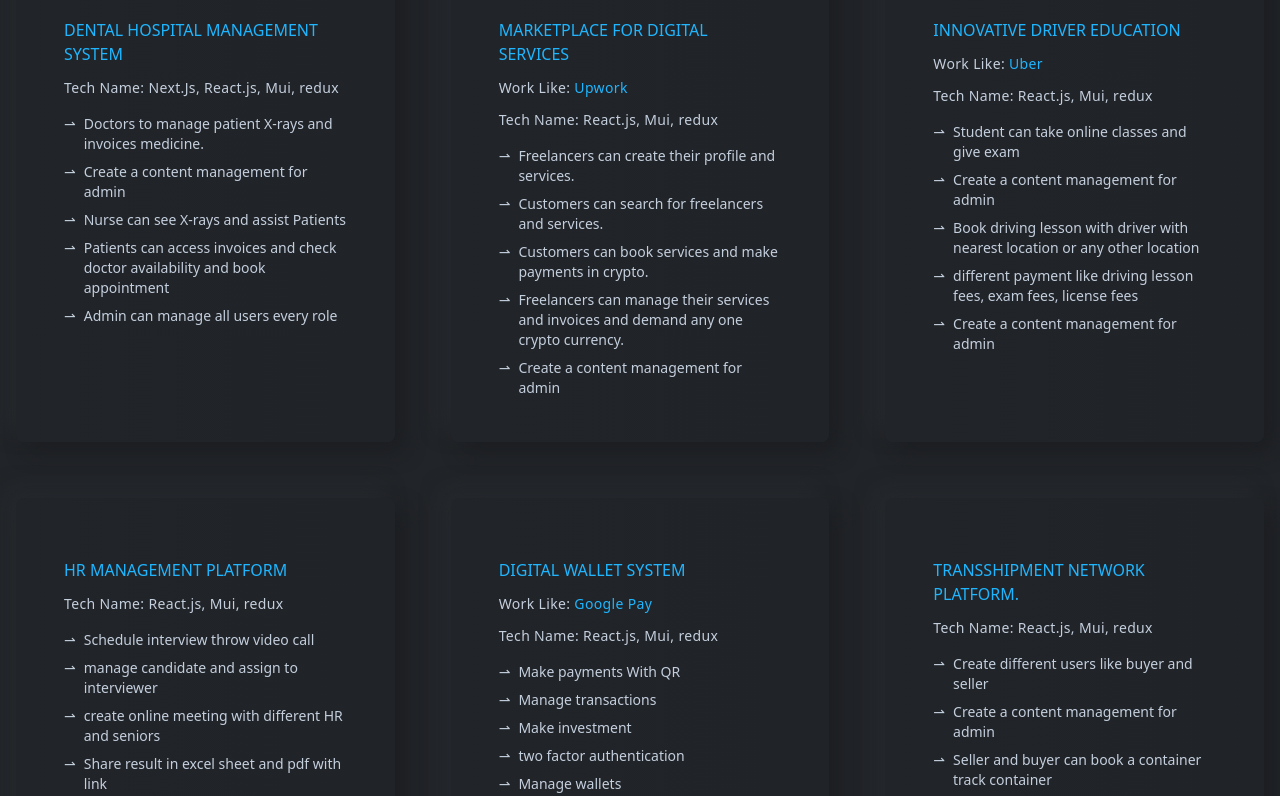
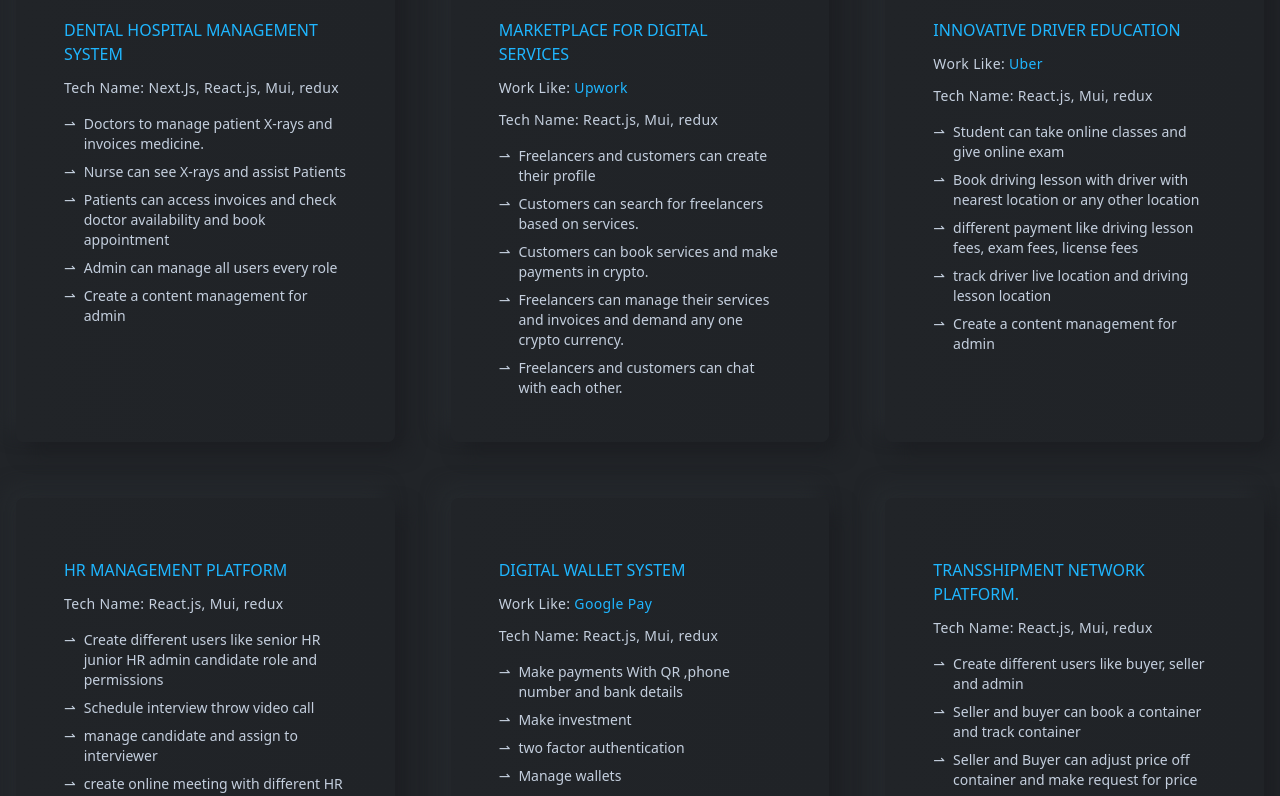
Before and after one commit to Nirajmakwana/portfolio, a React (Create React App) app: page / in a window 1280 px wide. Shown: the part 3480-4276 px from the top of the page. Built offline with nearby package versions, Linux system fonts and the light colour scheme.

Commit message:
data change

```diff
--- a/src/data/data.js
+++ b/src/data/data.js
@@ -77,7 +77,6 @@ export const ProjectsData = [
     TechName: ["Next.Js", "React.js", "Mui"],
     des: [
       "Create a content management for admin",
-      "Providing quality spiritual direction.",
       "Managing donations.",
       "Organizing events and sending emails to participants.",
     ],
@@ -87,10 +86,10 @@ export const ProjectsData = [
     TechName: ["Next.Js", "React.js", "Mui", "redux"],
     des: [
       "Doctors to manage patient X-rays and invoices medicine.",
-      "Create a content management for admin",
       "Nurse can see X-rays and assist Patients",
       "Patients can access invoices and check doctor availability and book appointment",
       "Admin can manage all users every role",
+      "Create a content management for admin",
     ],
   },
   {
@@ -99,11 +98,11 @@ export const ProjectsData = [
     worklike: "Upwork",
     WorklikeLink: "https://www.upwork.com/",
     des: [
-      "Freelancers can create their profile and services.",
-      "Customers can search for freelancers and services.",
+      "Freelancers and customers can create their profile",
+      "Customers can search for freelancers based on services.",
       "Customers can book services and make payments in crypto.",
       "Freelancers can manage their services and invoices and demand any one crypto currency.",
-      "Create a content management for admin",
+      "Freelancers and customers can chat with each other.",
     ],
   },
   {
@@ -112,10 +111,10 @@ export const ProjectsData = [
     worklike: "Uber",
     WorklikeLink: "https://www.uber.com/",
     des: [
-      "Student can take online classes and give exam",
-      "Create a content management for admin",
+      "Student can take online classes and give online exam",
       "Book driving lesson with driver with nearest location or any other location",
       "different payment like driving lesson fees, exam fees, license fees",
+      "track driver live location and driving lesson location",
       "Create a content management for admin"
     ],
   },
@@ -123,14 +122,14 @@ export const ProjectsData = [
     name: "HR Management Platform",
     TechName: ["React.js", "Mui", "redux"],
     des: [
+      "Create different users like senior HR junior HR admin candidate role and permissions",
       "Schedule interview throw video call",
       "manage candidate and assign to interviewer",
       "create online meeting with different HR and seniors",
-      "Share result in excel sheet and pdf with link",
       "Create questions answer set different marks",
       "Create a questions with different type like image question video question",
+      "Share result in excel sheet and pdf with link",
       "Manage employee attendance,leaves and their details",
-      "Create different users like senior HR junior HR admin candidate role and permissions",
     ],
   },
   {
@@ -139,8 +138,7 @@ export const ProjectsData = [
     WorklikeLink: "https://pay.google.com/",
     TechName: ["React.js", "Mui", "redux"],
     des: [
-      "Make payments With QR",
-      "Manage transactions",
+      "Make payments With QR ,phone number and bank details",
       "Make investment",
       "two factor authentication",
       "Manage wallets",
@@ -150,12 +148,12 @@ export const ProjectsData = [
     name: "Transshipment Network Platform.",
     TechName: ["React.js", "Mui", "redux"],
     des: [
-      "Create different users like buyer and seller",
-      "Create a content management for admin",
-      "Seller and buyer can book a container track container",
+      "Create different users like buyer, seller and admin",
+      "Seller and buyer can book a container and track container",
       "Seller and Buyer can adjust price off container and make request for price",
       "super admin can switch there role and give permission to other to change roles",
       "Manage payments in every currency",
+      "Create a content management for admin",
     ],
   },
   {
@@ -165,10 +163,10 @@ export const ProjectsData = [
     TechName: ["React.js", "Mui", "redux-toolkit"],
     des: [
       "Youtube video Url to PDF with AI",
-      "Create a content management for admin",
       "limited prompt for AI help",
       "Create PDF With different templates",
       "Integrate AI in PDF generator",
+      "Create a content management for admin",
     ],
   },
 ];
```
